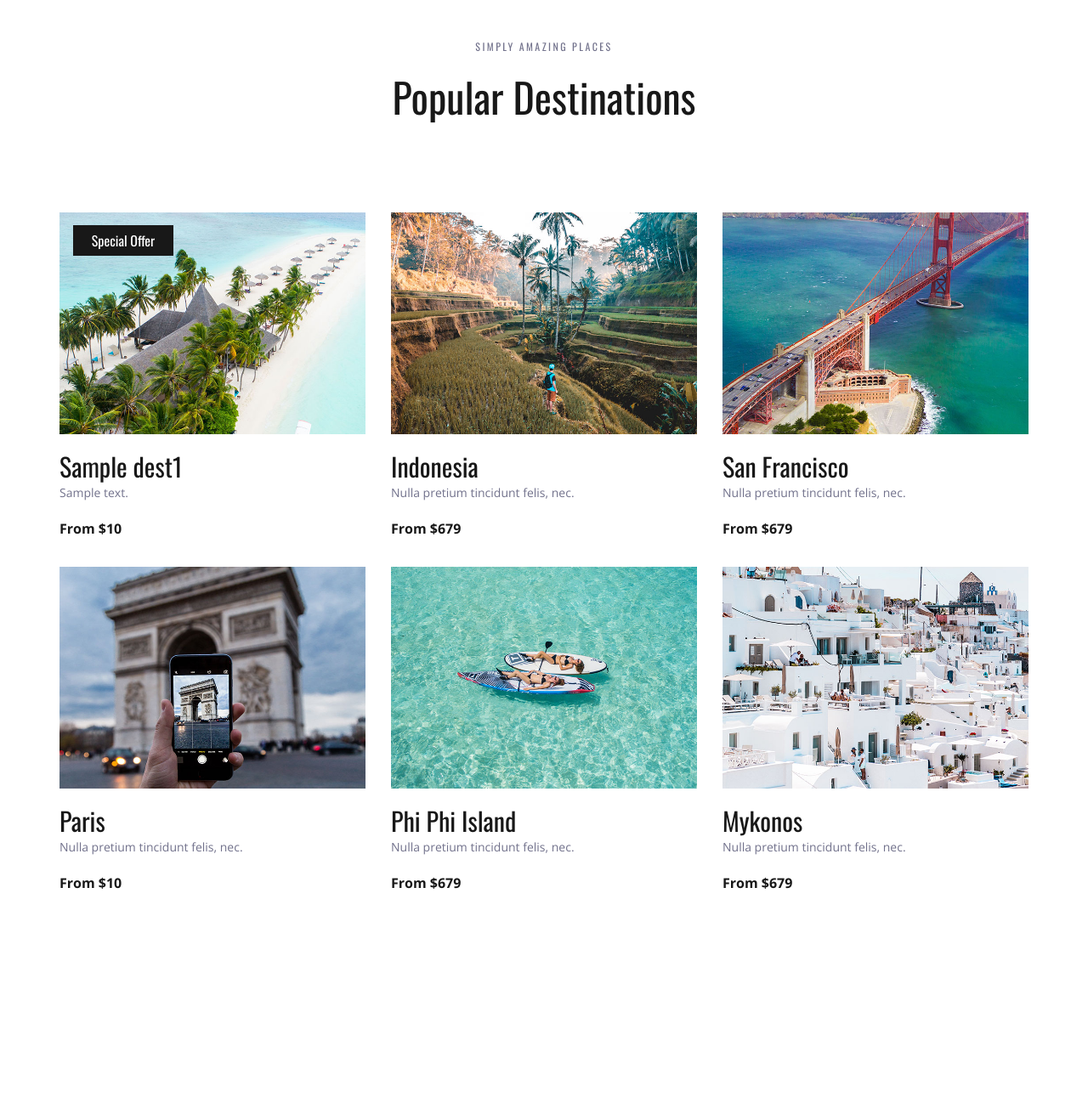
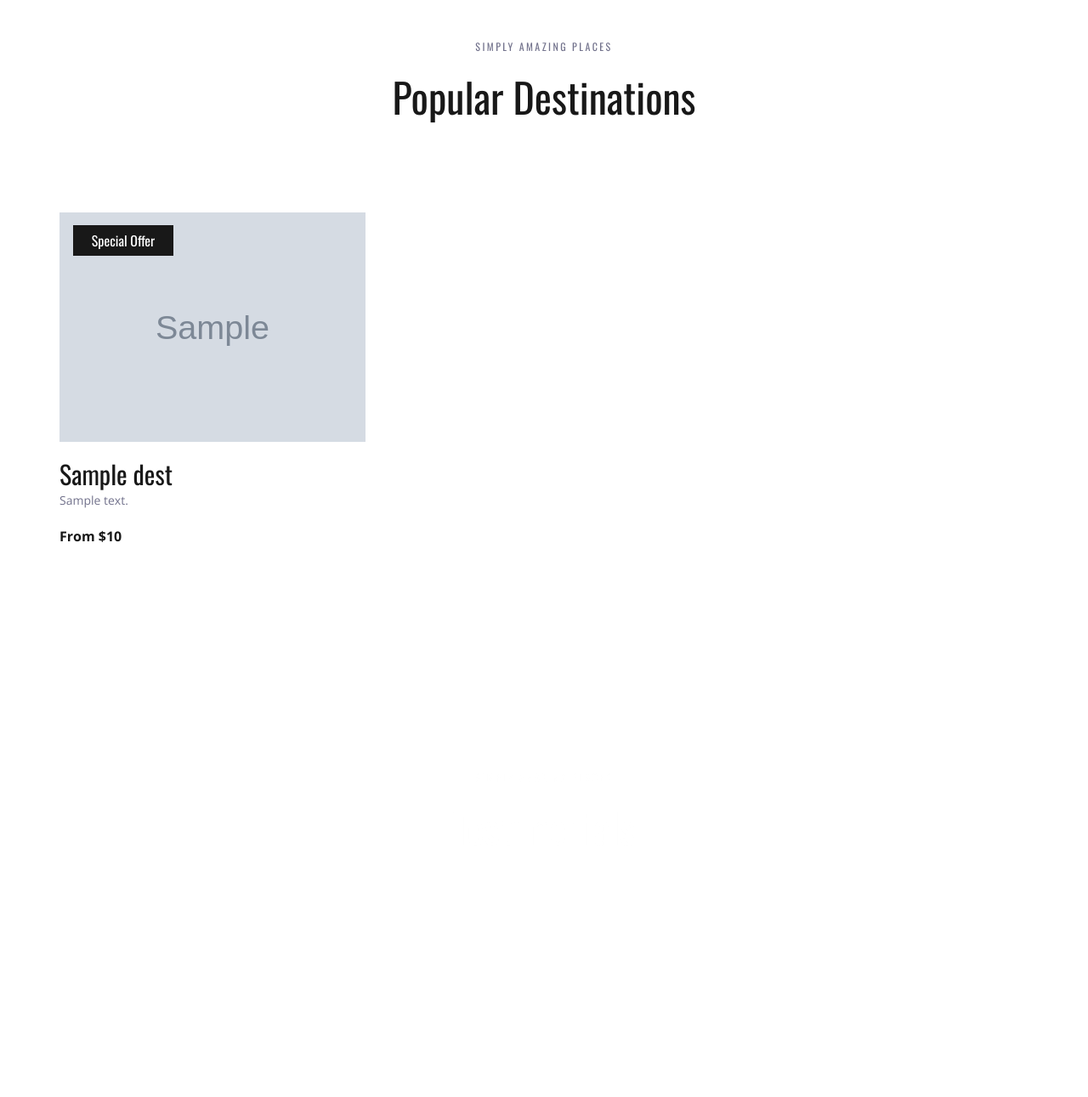
Before and after one commit to jtijero/PW2_LABA_2025, a Django app: template PW2_Lab7_Django2/projects/telusko/templates/index.html in a window 1280 px wide. Shown: the part 1235-2526 px from the top of the page at 85% size. Run offline with Django 5.2, Linux system fonts and the light colour scheme; the template is opened without the code that fills it: most values are stand-ins (such as "Sample title", 1, 10 or a date in 2020); grey boxes marked "Sample" are stand-in pictures; some libraries are stand-ins or nearby versions.

Commit message:
Passing Dynamic Data in HTML Part-2: modificacion de atributos de destinations

```diff
--- a/PW2_Lab7_Django2/projects/telusko/templates/index.html
+++ b/PW2_Lab7_Django2/projects/telusko/templates/index.html
@@ -1,4 +1,5 @@
 {% load static %}
+{% static "images" as baseUrl %}
 <!DOCTYPE html>
 <html lang="es">
 <head>
@@ -248,78 +249,20 @@
 				<div class="col">
 					<div class="destinations_container item_grid">
 
+						{%for dest in dests%}
 						<!-- Destination -->
 						<div class="destination item">
 							<div class="destination_image">
-								<img src="{% static 'images/destination_1.jpg' %}" alt="">
+								<img src="{{baseUrl}}/{{dest.img}}" alt="">
 								<div class="spec_offer text-center"><a href="{% static '#' %}">Special Offer</a></div>
 							</div>
 							<div class="destination_content">
-								<div class="destination_title"><a href="{% static 'destinations.html' %}">{{dest1.name}}</a></div>
-								<div class="destination_subtitle"><p>{{dest1.desc}}</p></div>
-								<div class="destination_price">From ${{dest1.price}}</div>
+								<div class="destination_title"><a href="{% static 'destinations.html' %}">{{dest.name}}</a></div>
+								<div class="destination_subtitle"><p>{{dest.desc}}</p></div>
+								<div class="destination_price">From ${{dest.price}}</div>
 							</div>
 						</div>
-
-						<!-- Destination -->
-						<div class="destination item">
-							<div class="destination_image">
-								<img src="{% static 'images/destination_2.jpg' %}" alt="">
-							</div>
-							<div class="destination_content">
-								<div class="destination_title"><a href="{% static 'destinations.html' %}">Indonesia</a></div>
-								<div class="destination_subtitle"><p>Nulla pretium tincidunt felis, nec.</p></div>
-								<div class="destination_price">From $679</div>
-							</div>
-						</div>
-
-						<!-- Destination -->
-						<div class="destination item">
-							<div class="destination_image">
-								<img src="{% static 'images/destination_3.jpg' %}" alt="">
-							</div>
-							<div class="destination_content">
-								<div class="destination_title"><a href="{% static 'destinations.html' %}">San Francisco</a></div>
-								<div class="destination_subtitle"><p>Nulla pretium tincidunt felis, nec.</p></div>
-								<div class="destination_price">From $679</div>
-							</div>
-						</div>
-
-						<!-- Destination -->
-						<div class="destination item">
-							<div class="destination_image">
-								<img src="{% static 'images/destination_4.jpg' %}" alt="">
-							</div>
-							<div class="destination_content">
-								<div class="destination_title"><a href="{% static 'destinations.html' %}">Paris</a></div>
-								<div class="destination_subtitle"><p>Nulla pretium tincidunt felis, nec.</p></div>
-								<div class="destination_price">From ${{price}}</div>
-							</div>
-						</div>
-
-						<!-- Destination -->
-						<div class="destination item">
-							<div class="destination_image">
-								<img src="{% static 'images/destination_5.jpg' %}" alt="">
-							</div>
-							<div class="destination_content">
-								<div class="destination_title"><a href="{% static 'destinations.html' %}">Phi Phi Island</a></div>
-								<div class="destination_subtitle"><p>Nulla pretium tincidunt felis, nec.</p></div>
-								<div class="destination_price">From $679</div>
-							</div>
-						</div>
-
-						<!-- Destination -->
-						<div class="destination item">
-							<div class="destination_image">
-								<img src="{% static 'images/destination_6.jpg' %}" alt="">
-							</div>
-							<div class="destination_content">
-								<div class="destination_title"><a href="{% static 'destinations.html' %}">Mykonos</a></div>
-								<div class="destination_subtitle"><p>Nulla pretium tincidunt felis, nec.</p></div>
-								<div class="destination_price">From $679</div>
-							</div>
-						</div>
+						{% endfor %}
 
 					</div>
 				</div>
```
Also changed, not shown: PW2_Lab7_Django2/projects/telusko/travello/views.py (+23 -1 lines).
